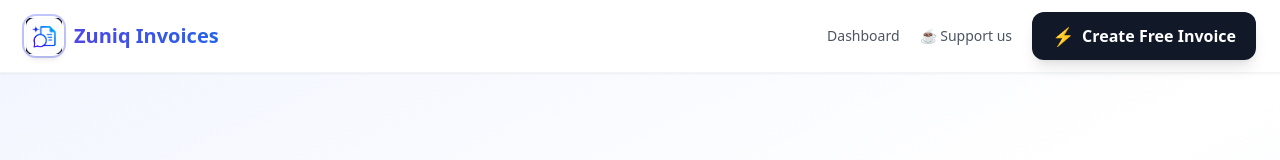
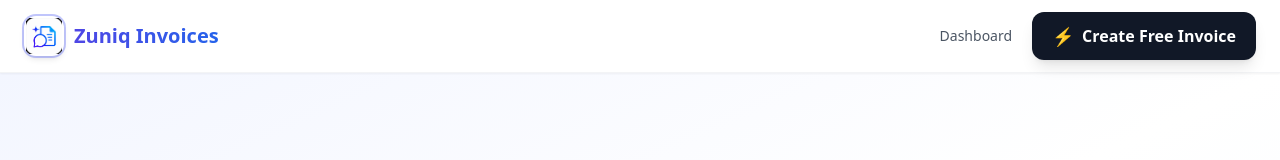
Before and after one commit to zuniqcomputers-crypto/zuniq-ai-invoices, a Next.js app: page / in a window 1280 px wide. Shown: the top 160 px of the page. Built offline with nearby package versions, Linux system fonts and the light colour scheme.

Commit message:
remove support button from nav

```diff
--- a/src/app/page.tsx
+++ b/src/app/page.tsx
@@ -23,12 +23,6 @@ export default function LandingPage() {
             <Link href="/dashboard" className="text-sm font-medium text-gray-600 hover:text-gray-900 transition hidden sm:block">
               Dashboard
             </Link>
-            <button
-              onClick={() => setShowSupport(true)}
-              className="hidden sm:inline-flex items-center gap-1 text-sm font-medium text-gray-600 hover:text-gray-900 transition"
-            >
-              ☕ Support us
-            </button>
             <Link
               href="/new"
               className="inline-flex items-center gap-1.5 sm:gap-2 bg-gray-900 hover:bg-gray-800 text-white px-4 sm:px-5 py-2.5 rounded-xl font-semibold shadow-lg transition-all hover:scale-105 text-xs sm:text-base"
@@ -40,7 +34,7 @@ export default function LandingPage() {
         </div>
       </nav>
 
-      {/* ---- Support Modal (unchanged) ---- */}
+      {/* ---- Support Modal (still works from footer) ---- */}
       {showSupport && (
         <div
           className="fixed inset-0 z-[100] flex items-center justify-center bg-black/50 backdrop-blur-sm p-4"
@@ -174,7 +168,7 @@ export default function LandingPage() {
         </div>
       </section>
 
-      {/* ---- Short origin (no long story) ---- */}
+      {/* ---- Short origin ---- */}
       <section className="py-20 sm:py-24 bg-gray-900 text-white">
         <div className="max-w-3xl mx-auto px-4 sm:px-6 text-center">
           <h2 className="text-3xl sm:text-4xl font-bold mb-6">Created out of real necessity</h2>
```
